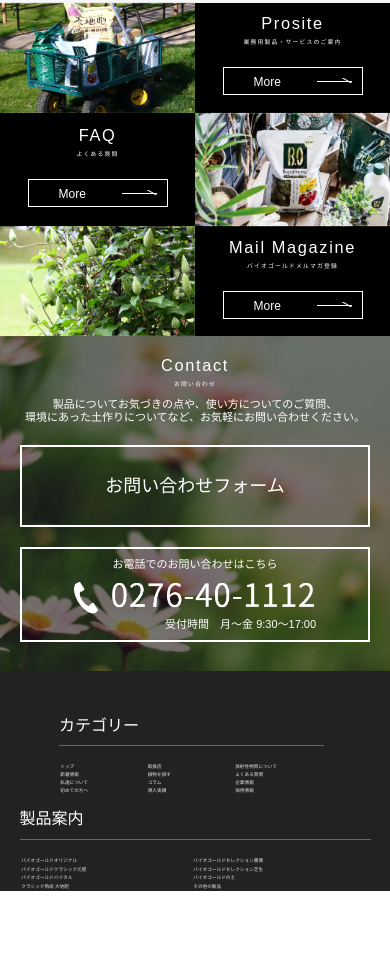
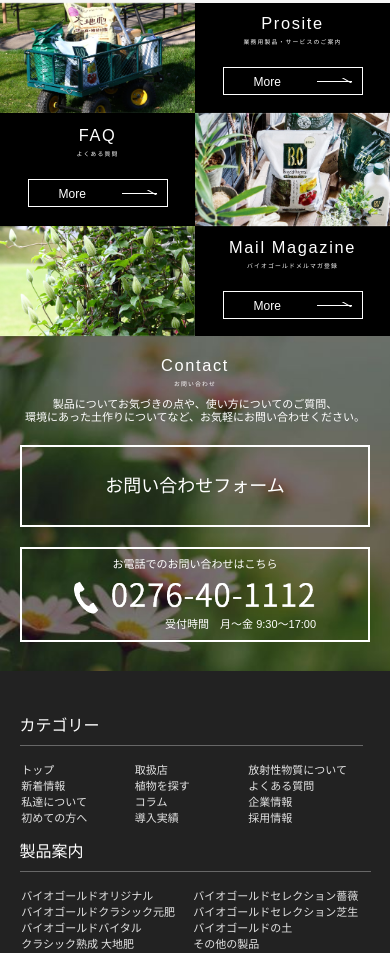
Before and after one commit to mula074/biogold, a plain HTML site: page index.html in a window 390 px wide. Shown: the part 3770-4723 px from the top of the page. Before the commit the page ends 4661 px from the top, so only its background shows below. Drawn offline with nearby package versions, Linux system fonts and the light colour scheme; files that its build step writes are made by us from their sources.

Commit message:
FooterBox 文字サイズ

```diff
--- a/css/style.css
+++ b/css/style.css
@@ -626,7 +626,6 @@ h1 img {
 #footerBox .right-block .foot-list ul li{
     width:48%;
     padding:0.5%;
-    font-size: 1.2vw;
 }
 /*---- 汎用 ----*/
 
@@ -913,6 +912,9 @@ h1 img {
     #footerBox .content{
         flex-flow: column;
     }
+    #footerBox .foot-list ul li{
+        font-size: 11px;
+    }
 
 }
 
```
